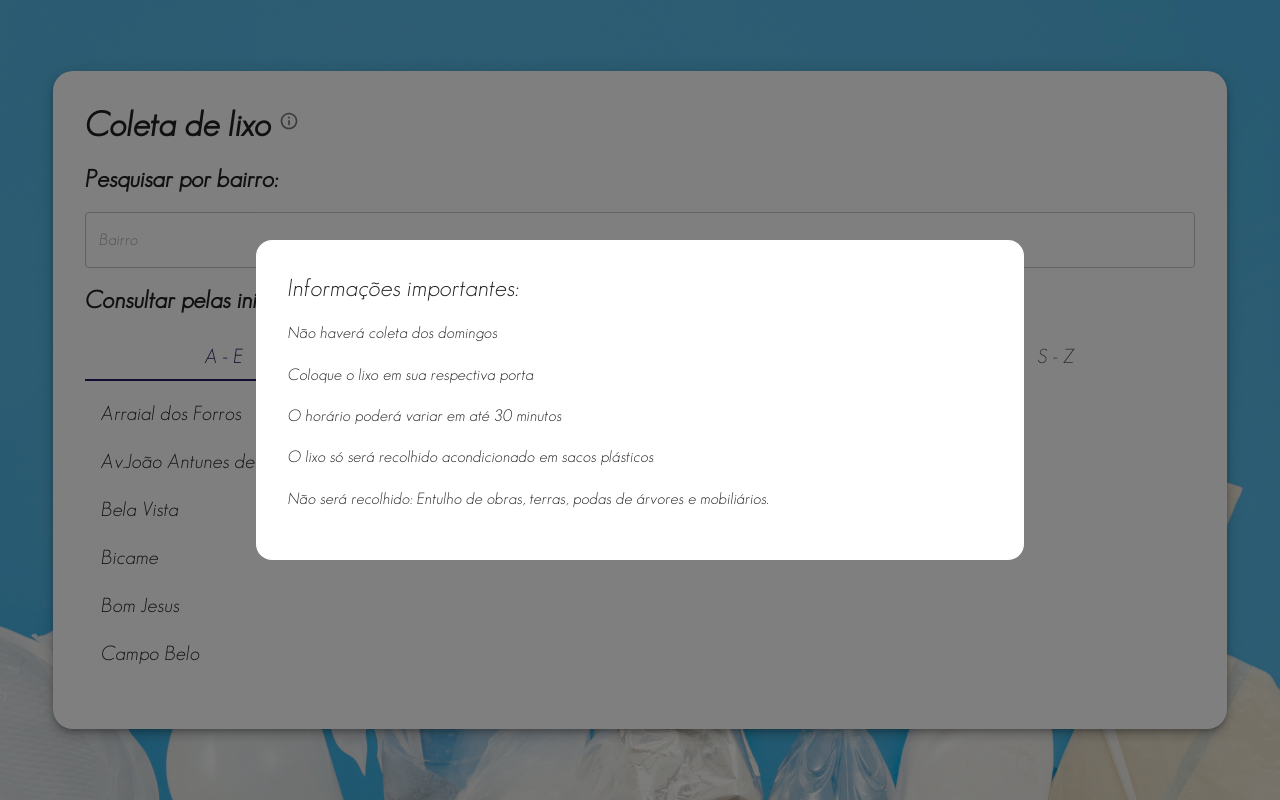
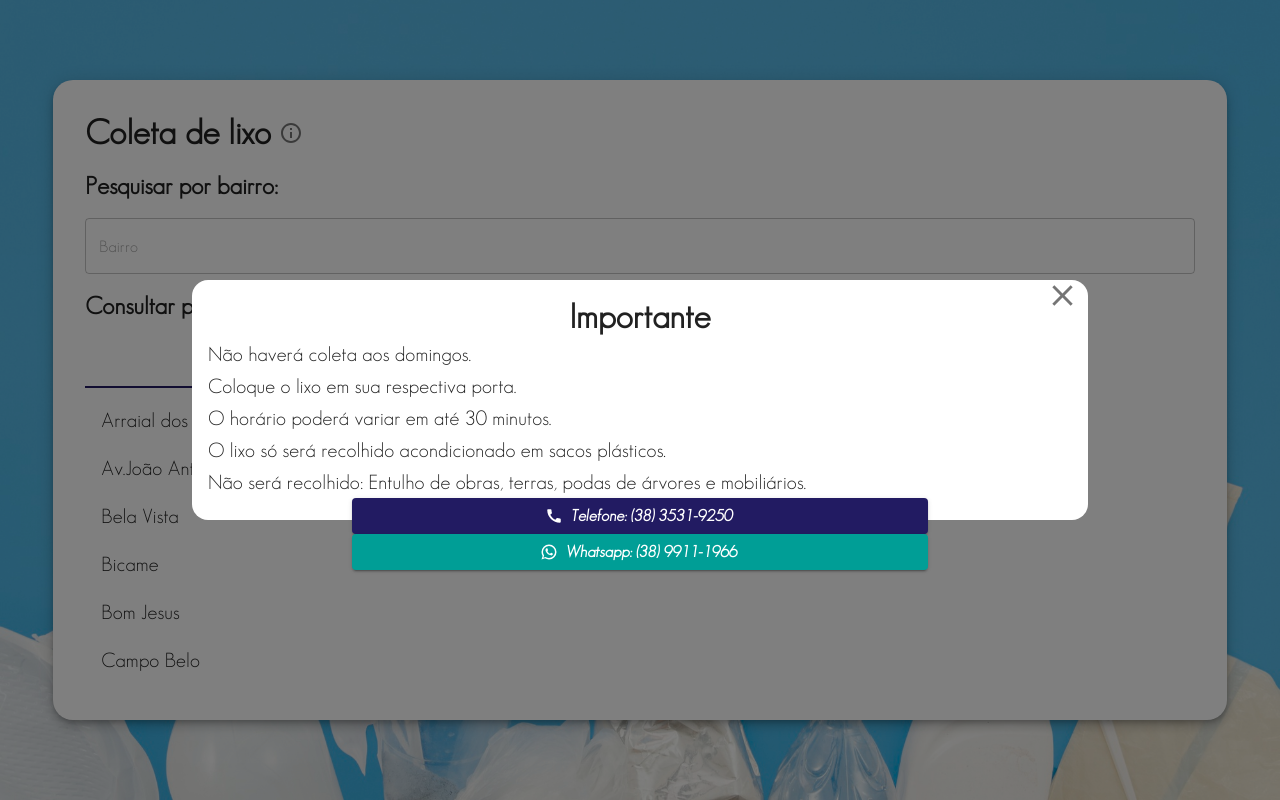
Before and after one commit to LorenaSavila/Coleta-de-Lixo, a React (Vite) app: page /coleta-de-lixo in a window 1280 px wide. Both pictures are taken after a click on the button "Informações importantes". Built offline with nearby package versions, Linux system fonts and the light colour scheme.

Commit message:
add modal informações

```diff
--- a/src/shared/components/BaseModal.tsx
+++ b/src/shared/components/BaseModal.tsx
@@ -1,14 +1,17 @@
-import { Grid, Modal, Typography, useMediaQuery, useTheme } from '@mui/material';
+import { Button, Grid, IconButton, Modal, Typography, useMediaQuery, useTheme } from '@mui/material';
+import CloseIcon from '@mui/icons-material/Close';
+import WhatsAppIcon from '@mui/icons-material/WhatsApp';
+import CallIcon from '@mui/icons-material/Call';
+import { callTel, telefone, whatsappApi, wppNumber } from '../constants/constants';
 
 export interface BaseModalProps {
   open: boolean;
   onClose: () => void;
   title: string;
-  texts: Array<string>;
+  texts: Array<string | JSX.Element>;
 }
 
 const BaseModal: React.FC<BaseModalProps> = ({ open, onClose, title, texts }) => {
-  const x = '';
   const theme = useTheme();
 
   const matchesSM = useMediaQuery(theme.breakpoints.down('sm'));
@@ -17,28 +20,60 @@ const BaseModal: React.FC<BaseModalProps> = ({ open, onClose, title, texts }) =>
     <Modal open={open} onClose={onClose}>
       <Grid
         container
-        width="30vw"
-        height="40vh"
         sx={{
           position: 'absolute' as 'absolute',
           top: '50%',
           left: '50%',
           transform: 'translate(-50%, -50%)',
-          width: matchesSM ? '90%' : '60%',
+          width: matchesSM ? '95%' : '70%',
           bgcolor: 'background.paper',
+          height: matchesSM ? '60%' : '30%',
           borderRadius: 4,
-          border: 'thin',
-          p: 4,
+          p: 2,
         }}
+        justifyContent="center"
       >
+        <Grid item sx={{ bottom: matchesSM ? '87%' : '83%', right: '0%', position: 'absolute' }}>
+          <IconButton onClick={onClose}>
+            <CloseIcon fontSize="large" />
+          </IconButton>
+        </Grid>
         <Grid item xs={12}>
-          <Typography variant="h5">{title}</Typography>
+          <Typography variant="h4" fontWeight="bold" textAlign="center">
+            {title}
+          </Typography>
         </Grid>
-        {texts.map((i) => (
-          <Grid item xs={12}>
-            <Typography variant="body1">{i}</Typography>
+        {texts.map((i, index) => (
+          <Grid item xs={12} key={index}>
+            <Typography variant="h6">{i}</Typography>
           </Grid>
         ))}
+        <Grid item xs={8} alignSelf="center">
+          <Button
+            variant="contained"
+            color="primary"
+            startIcon={<CallIcon fontSize="large" />}
+            size="small"
+            sx={{ fontSize: '1rem', textTransform: 'none', fontWeight: 'bold' }}
+            onClick={() => window.open(callTel)}
+            fullWidth
+          >
+            Telefone: {telefone}
+          </Button>
+        </Grid>
+        <Grid item xs={8} alignSelf="center">
+          <Button
+            variant="contained"
+            color="secondary"
+            startIcon={<WhatsAppIcon fontSize="large" />}
+            size="small"
+            sx={{ fontSize: '1rem', textTransform: 'none', fontWeight: 'bold' }}
+            onClick={() => window.open(whatsappApi)}
+            fullWidth
+          >
+            Whatsapp: {wppNumber}
+          </Button>
+        </Grid>
       </Grid>
     </Modal>
   );
--- a/src/shared/constants/constants.ts
+++ b/src/shared/constants/constants.ts
@@ -2,59 +2,74 @@ export const homePage = {
   title: 'Diamantina cuida do seu lixo',
   subtitle: 'Cuide você também!',
 };
+export const wppNumber = '(38) 9911-1966';
+
+export const whatsappApi = 'https://wa.me/5538999111966';
+
+export const callTel = 'tel:3835319250';
+
+export const telefone = '(38) 3531-9250';
 
 export const modalInfos = [
-'Não haverá coleta dos domingos',
-'Coloque o lixo em sua respectiva porta',
-'O horário poderá variar em até 30 minutos',
-'O lixo só será recolhido acondicionado em sacos plásticos',
-'Não será recolhido: Entulho de obras, terras, podas de árvores e mobiliários.'
-]
+  'Não haverá coleta aos domingos.',
+  'Coloque o lixo em sua respectiva porta.',
+  'O horário poderá variar em até 30 minutos.',
+  'O lixo só será recolhido acondicionado em sacos plásticos.',
+  'Não será recolhido: Entulho de obras, terras, podas de árvores e mobiliários.',
+];
+
+export const diasSemana = [
+  'Segunda, Quarta e Sexta',
+  'Terça, Quinta e Sábado',
+  'Segunda a Sábado',
+  'Terça e Quinta',
+  'Terça e Sexta',
+];
 
 export const bairros = {
   1: [
-    'Arraial dos Forros',
-    'Av.João Antunes de Oliveira',
-    'Bela Vista',
-    'Bicame',
-    'Bom Jesus',
-    'Campo Belo',
-    'Campus II',
-    'Carrasco/Brasão',
-    'Cazuza',
-    'Centro Histórico',
-    'Cidade Nova',
-    'Consolação',
+    { id: 0, nome: 'Arraial dos Forros', horario: '10:00', dia: 0 },
+    { id: 1, nome: 'Av.João Antunes de Oliveira', horario: '12:00', dia: 3 },
+    { id: 2, nome: 'Bela Vista', horario: '7:30', dia: 0 },
+    { id: 3, nome: 'Bicame', horario: '7:00', dia: 0 },
+    { id: 4, nome: 'Bom Jesus', horario: '9:00', dia: 0 },
+    { id: 5, nome: 'Campo Belo', horario: '11:00', dia: 1 },
+    { id: 6, nome: 'Campus II', horario: '8:00', dia: 3 },
+    { id: 7, nome: 'Carrasco/Brasão', horario: '10:30', dia: 1 },
+    { id: 8, nome: 'Cazuza', horario: '9:30', dia: 1 },
+    { id: 9, nome: 'Centro Histórico', horario: '18:30', dia: 2 },
+    { id: 10, nome: 'Cidade Nova', horario: '8:00', dia: 0 },
+    { id: 11, nome: 'Consolação', horario: '11:00', dia: 0 },
   ],
   2: [
-    'Fátima',
-    'Glória (Polivalente)',
-    'Grupiara',
-    'Gruta de Lourdes',
-    'Guinda',
-    'Gutierrez',
-    'Horto Florestal',
-    'Jardim Imperial',
-    'Jardim São Pedro',
+    { id: 12, nome: 'Fátima', horario: '16:45', dia: 2 },
+    { id: 13, nome: 'Glória (Polivalente)', horario: '11:30', dia: 0 },
+    { id: 14, nome: 'Grupiara', horario: '16:30', dia: 2 },
+    { id: 15, nome: 'Gruta de Lourdes', horario: '13:00', dia: 1 },
+    { id: 16, nome: 'Guinda', horario: '12:00', dia: 3 },
+    { id: 17, nome: 'Gutierrez', horario: '8:00', dia: 1 },
+    { id: 18, nome: 'Horto Florestal', horario: '12:00', dia: 0 },
+    { id: 19, nome: 'Jardim Imperial', horario: '7:30', dia: 0 },
+    { id: 20, nome: 'Jardim São Pedro', horario: '13:00', dia: 0 },
   ],
   3: [
-    'Largo Dom João',
-    'Maria Orminda',
-    'Palha',
-    'Pedra Grande',
-    'Penaco',
-    'Prata',
-    'President',
-    'Rio Grande',
-    'Romana',
+    { id: 21, nome: 'Largo Dom João', horario: '15:30', dia: 2 },
+    { id: 22, nome: 'Maria Orminda', horario: '13:00', dia: 4 },
+    { id: 23, nome: 'Palha', horario: '11:00', dia: 1 },
+    { id: 24, nome: 'Pedra Grande', horario: '7:30', dia: 0 },
+    { id: 25, nome: 'Penaco', horario: '16:15', dia: 2 },
+    { id: 26, nome: 'Prata', horario: '8:00', dia: 1 },
+    { id: 27, nome: 'Presidente', horario: '11:00', dia: 0 },
+    { id: 28, nome: 'Rio Grande', horario: '13:00', dia: 0 },
+    { id: 29, nome: 'Romana', horario: '16:00', dia: 2 },
   ],
   4: [
-    'Sagrado Coração de Jesus',
-    'Santo Inácio',
-    'Serrano',
-    'Vale dos Diamantes',
-    'Vila Arraiolos',
-    'Vila dos Garimpeiros',
-    'Vila Operária',
+    { id: 30, nome: 'Sagrado Coração de Jesus', horario: '15:30', dia: 1 },
+    { id: 31, nome: 'Santo Inácio', horario: '15:00', dia: 1 },
+    { id: 32, nome: 'Serrano', horario: '7:30', dia: 1 },
+    { id: 33, nome: 'Vale dos Diamantes', horario: '10:30', dia: 1 },
+    { id: 34, nome: 'Vila Arraiolos', horario: '8:30', dia: 1 },
+    { id: 35, nome: 'Vila dos Garimpeiros', horario: '9:00', dia: 1 },
+    { id: 36, nome: 'Vila Operária', horario: '7:30', dia: 1 },
   ],
 };
--- a/src/shared/themes/light.ts
+++ b/src/shared/themes/light.ts
@@ -18,13 +18,13 @@ export const LightTheme = createTheme({
     },
   },
   typography: {
-    fontFamily: 'Geosans Oblique',
+    fontFamily: 'Geosans',
   },
   components: {
     MuiButton: {
         styleOverrides: {
             root: {
-                fontFamily: 'Geosans '
+                fontFamily: 'Geosans Oblique'
             }
         }
     },
--- a/src/views/coleta de lixo/ColetaDeLixo.tsx
+++ b/src/views/coleta de lixo/ColetaDeLixo.tsx
@@ -19,10 +19,10 @@ const ColetaDeLixo = () => {
               Coleta de lixo
             </Typography>
           </Grid>
-          <Grid item sx={{ pb: 1 }}>
+          <Grid item>
             <Tooltip title="Informações importantes">
               <IconButton onClick={() => setOpenModal(true)}>
-                <InfoOutlinedIcon fontSize="small" />
+                <InfoOutlinedIcon fontSize="medium" />
               </IconButton>
             </Tooltip>
           </Grid>
@@ -48,18 +48,11 @@ const ColetaDeLixo = () => {
             </Typography>
           </Grid>
           <Grid item alignSelf="center" xs={12}>
-            <ListaBairros searchItem={search} setSearchItem={setSearch} />
-          </Grid>
-          <Grid item>
-            <BaseModal
-              open={openModal}
-              onClose={() => setOpenModal(false)}
-              title="Informações importantes: "
-              texts={modalInfos}
-            />
+            <ListaBairros searchItem={search} />
           </Grid>
         </Grid>
       </Grid>
+      <BaseModal open={openModal} onClose={() => setOpenModal(false)} title="Importante" texts={modalInfos} />
     </BaseLayout>
   );
 };
--- a/src/views/coleta de lixo/ListaBairros.tsx
+++ b/src/views/coleta de lixo/ListaBairros.tsx
@@ -4,9 +4,9 @@ import PainelBairros from './PainelBairros';
 
 export interface ListaBairrosProps {
   searchItem: string;
-  setSearchItem: React.Dispatch<React.SetStateAction<string>>;
 }
-const ListaBairros: React.FC<ListaBairrosProps> = ({ searchItem, setSearchItem }) => {
+
+const ListaBairros: React.FC<ListaBairrosProps> = ({ searchItem }) => {
   const [value, setValue] = useState(0);
 
   return (
--- a/src/views/coleta de lixo/PainelBairros.tsx
+++ b/src/views/coleta de lixo/PainelBairros.tsx
@@ -1,6 +1,7 @@
 import { Grid, List, ListItemButton, Typography, useMediaQuery, useTheme } from '@mui/material';
 import { useEffect, useState } from 'react';
-import { bairros } from '../../shared/constants/constants';
+import BaseModal from '../../shared/components/BaseModal';
+import { bairros, diasSemana } from '../../shared/constants/constants';
 
 export interface PainelBairrosProps {
   index: number;
@@ -8,21 +9,31 @@ export interface PainelBairrosProps {
   searchItem: string;
 }
 
+interface bairroSchema {
+  id: number;
+  nome: string;
+  horario: string;
+  dia: number;
+}
+
 const PainelBairros: React.FC<PainelBairrosProps> = ({ index, value, searchItem }) => {
   const theme = useTheme();
-  const [selected, setSelected] = useState<string>('');
-  const [listToShow, setListToShow] = useState<Array<string>>([]);
   const matchesSM = useMediaQuery(theme.breakpoints.down('sm'));
+
+  const [selected, setSelected] = useState<bairroSchema>({ id: 99, nome: '', horario: '', dia: 0 });
+  const [listToShow, setListToShow] = useState<Array<bairroSchema>>([]);
+  const [openModal, setOpenModal] = useState<boolean>(false);
 
   const allItems = Object.values(bairros);
   const selectedItems = allItems.at(value);
   const bairrosList = allItems.flat(1);
 
-  const searchList = bairrosList.filter((i) => i.toLowerCase().includes(searchItem.toLowerCase()));
+  const searchList = bairrosList.filter((i) => i.nome.toLowerCase().includes(searchItem.toLowerCase()));
 
-  useEffect(() => {
-    if (!!selected) return window.alert(selected);
-  }, [selected]);
+  const handleClickItem = (item: bairroSchema) => {
+    setSelected(item);
+    setOpenModal(true);
+  };
 
   useEffect(() => {
     if (searchItem.length === 0) {
@@ -49,13 +60,29 @@ const PainelBairros: React.FC<PainelBairrosProps> = ({ index, value, searchItem
           <List>
             {listToShow &&
               listToShow.map((i) => (
-                <ListItemButton key={i} selected={selected === i} onClick={() => setSelected(i)}>
-                  <Typography variant="h6">{i}</Typography>
+                <ListItemButton key={i.id} selected={selected.id === i.id} onClick={() => handleClickItem(i)}>
+                  <Typography variant="h6">{i.nome}</Typography>
                 </ListItemButton>
               ))}
           </List>
         )}
       </Grid>
+      <BaseModal
+        open={openModal}
+        onClose={() => setOpenModal(false)}
+        title="Informações"
+        texts={[
+          <>
+            <strong>Bairro: {selected.nome}</strong>
+          </>,
+          <>
+            <strong>Hórario da coleta: {selected.horario}</strong>
+          </>,
+          <>
+            <strong>Dias de coleta: {diasSemana[selected.dia]}</strong>
+          </>,
+        ]}
+      />
     </Grid>
   );
 };
```
Also changed, not shown: 3 other files (tests, documents, lock files or other folders).
